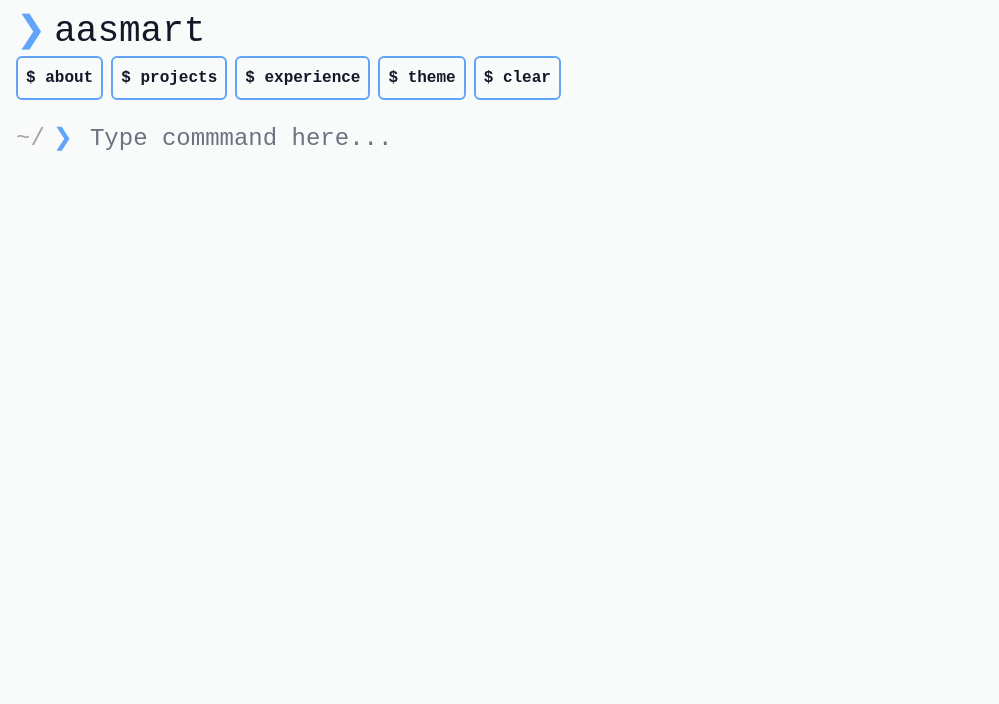
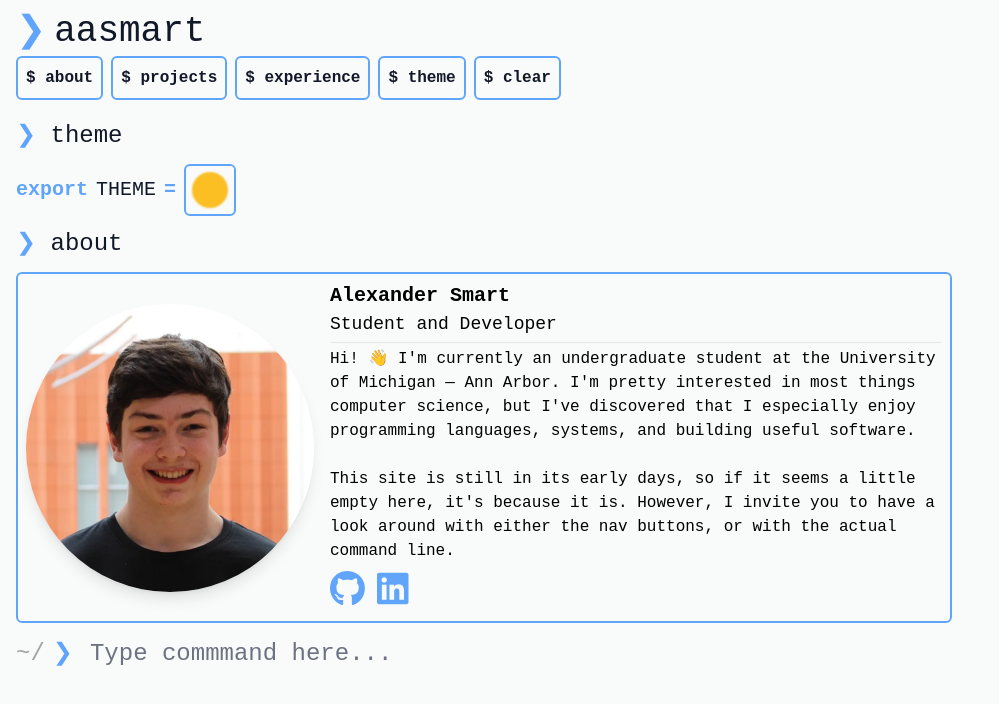
Before and after one commit to aasmart/aasmart-portfolio, a SvelteKit app: page / in a window 1280 px wide. Shown: the top 704 px of the page, without its empty margins (0-999 px from the left). Built offline with nearby package versions, Linux system fonts and the light colour scheme.

Commit message:
Some default commands

```diff
--- a/src/routes/+page.svelte
+++ b/src/routes/+page.svelte
@@ -73,7 +73,7 @@
 		if (historyJson) {
 			return JSON.parse(historyJson);
 		}
-		return [];
+		return ['theme', 'about'];
 	}
 
 	afterNavigate(() => {
```
